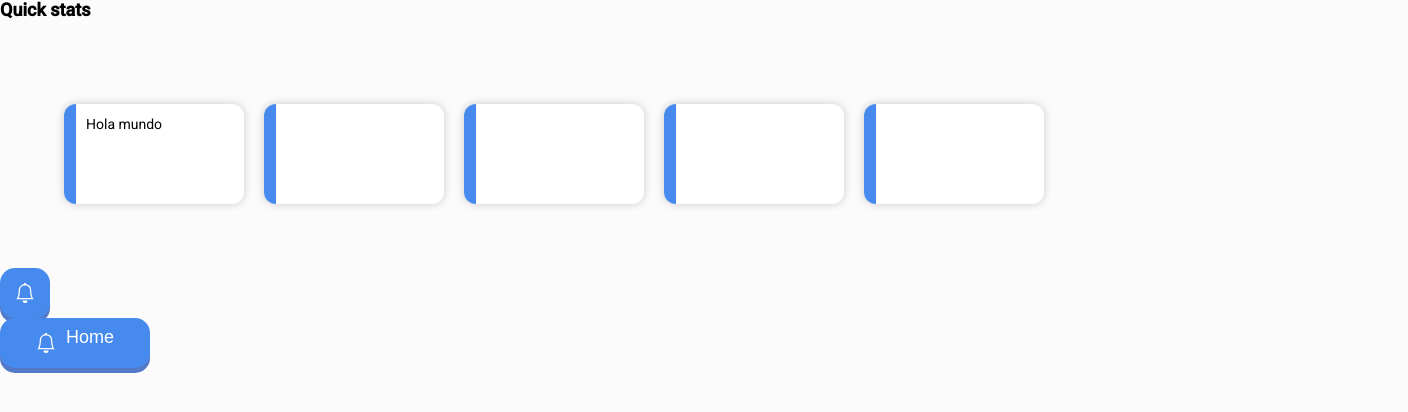
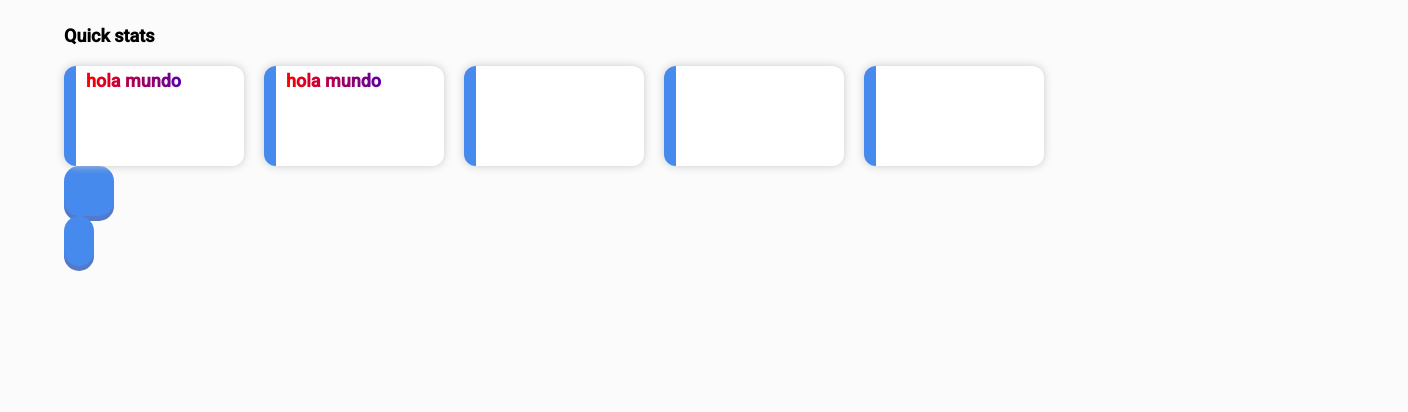
Before and after one commit to DyxBenjamin/open-school, an Angular app: page /teachers in a window 1280 px wide. Shown: the top 412 px of the page, 1408 px wide, since content can reach past the window. Built offline with nearby package versions, Linux system fonts and the light colour scheme.

Commit message:
sass gradient labels

```diff
--- a/src/app/teachers/teachers.component.html
+++ b/src/app/teachers/teachers.component.html
@@ -1,27 +1,19 @@
 <section class='teachers' >
   <p class='medium-label' >Quick stats</p>
   <div class='quick-stats-container'>
-    <div class = 'small-card' >Hola mundo</div >
-    <div class = 'small-card' ></div >
+    <div class = 'small-card' ><p class='medium-label gradient-label' style='--color-1:red; --color-2:blue' >hola mundo</p></div >
+    <div class = 'small-card' ><p class='medium-label gradient-label' style='--color-1:red; --color-2:blue' >hola mundo</p></div >
     <div class = 'small-card' ></div >
     <div class = 'small-card' ></div >
     <div class = 'small-card' ></div >
   </div>
 
   <button class='small-icon-button'>
-    <svg xmlns="http://www.w3.org/2000/svg" width="20" height="20" fill="currentColor" class="bi bi-bell" viewBox="0 0 16 16">
-      <path d="M8 16a2 2 0 0 0 2-2H6a2 2 0 0 0 2 2zM8 1.918l-.797.161A4.002 4.002 0 0 0 4 6c0 .628-.134 2.197-.459 3.742-.16.767-.376 1.566-.663 2.258h10.244c-.287-.692-.502-1.49-.663-2.258C12.134 8.197 12 6.628 12 6a4.002 4.002 0 0 0-3.203-3.92L8 1.917zM14.22 12c.223.447.481.801.78 1H1c.299-.199.557-.553.78-1C2.68 10.2 3 6.88 3 6c0-2.42 1.72-4.44 4.005-4.901a1 1 0 1 1 1.99 0A5.002 5.002 0 0 1 13 6c0 .88.32 4.2 1.22 6z"/>
-    </svg>
-  </button>
-
-  <button class='wide-button'>
-    <svg xmlns="http://www.w3.org/2000/svg" width="20" height="20" fill="currentColor" class="bi bi-bell" viewBox="0 0 16 16">
-      <path d="M8 16a2 2 0 0 0 2-2H6a2 2 0 0 0 2 2zM8 1.918l-.797.161A4.002 4.002 0 0 0 4 6c0 .628-.134 2.197-.459 3.742-.16.767-.376 1.566-.663 2.258h10.244c-.287-.692-.502-1.49-.663-2.258C12.134 8.197 12 6.628 12 6a4.002 4.002 0 0 0-3.203-3.92L8 1.917zM14.22 12c.223.447.481.801.78 1H1c.299-.199.557-.553.78-1C2.68 10.2 3 6.88 3 6c0-2.42 1.72-4.44 4.005-4.901a1 1 0 1 1 1.99 0A5.002 5.002 0 0 1 13 6c0 .88.32 4.2 1.22 6z"/>
-    </svg>
-    <p>
-      Home
-    </p>
   </button>
 
 
+
+  <button class='dynamic-wide-button'>
+  </button>
+
 </section>
--- a/src/app/teachers/teachers.component.scss
+++ b/src/app/teachers/teachers.component.scss
@@ -5,6 +5,7 @@
 .teachers{
   height: 100vh;
   width: 100vw;
+  padding: 2% 5%;
   }
 
 .quick-stats-container {
@@ -12,5 +13,4 @@
   flex-direction: row;
   gap: 20px;
   margin-top: 20px;
-  padding: 5%;
 }
--- a/src/sass/components/buttons.scss
+++ b/src/sass/components/buttons.scss
@@ -48,3 +48,30 @@
     box-shadow: none;
     }
   }
+
+.dynamic-wide-button{
+  display: flex;
+  flex-direction: row;
+  align-items: center;
+  justify-content: center;
+  gap: 10px;
+  background: #468aed;
+  height: 50px;
+  padding: 0 15px;
+  border-radius: 15px;
+  border: none;
+  color: white;
+  box-shadow:0 5px 0 #5479c8;
+  font-size: 18px;
+
+  &:hover{
+    background: #6499E5;
+    box-shadow:0 5px 0 #5479c8;
+    }
+
+  &:active{
+    background: #5479c8;
+    transform: translate(0, 5px);
+    box-shadow: none;
+    }
+  }
--- a/src/sass/components/cards.scss
+++ b/src/sass/components/cards.scss
@@ -3,7 +3,7 @@
   width: 180px;
   height: 100px;
   border-radius: 12px;
-  padding: 10px;
+  padding: 5px 10px;
   background-color: #fff;
   box-shadow: 0 0 8px #C9C9C9;
   border-left: 12px solid #468aed;
--- a/src/sass/components/labels.scss
+++ b/src/sass/components/labels.scss
@@ -17,3 +17,11 @@
   font-size: 36px;
   font-weight: bold;
 }
+
+.gradient-label{
+  $first-color: var(--color-1);
+  $second-color: var(--color-2);
+  background: linear-gradient(to right, $first-color, $second-color);
+  -webkit-background-clip: text;
+  -webkit-text-fill-color: transparent;
+}
```
